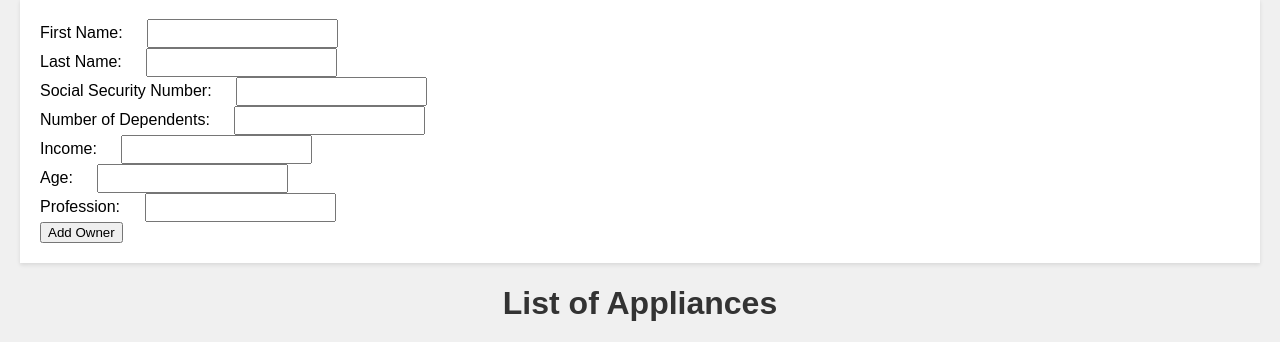
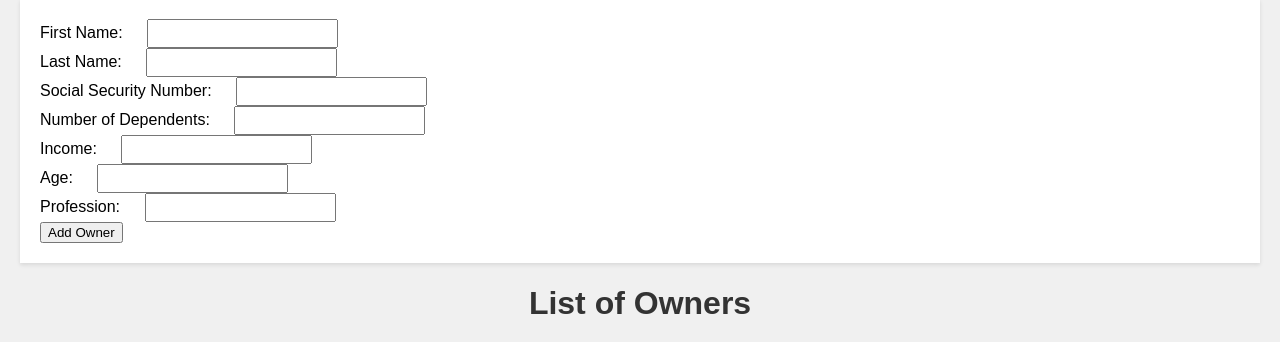
Before and after one commit to jaredt17/Project-CSI5450, a Flask app: page /owners in a window 1280 px wide. Shown: the part 179-521 px from the top of the page. Run offline with Flask 3, Linux system fonts and the light colour scheme; data that the repository does not hold is empty; parts of the project's set-up code (start-up, migrations or seed data) failed here and were passed over.

Commit message:
fix for owner name

```diff
--- a/realMI/templates/owners.html
+++ b/realMI/templates/owners.html
@@ -39,7 +39,7 @@
         <input type="submit" value="Add Owner">
     </form>
 
-    <h1>List of Appliances</h1>
+    <h1>List of Owners</h1>
 
     <table>
         <tr>
```
